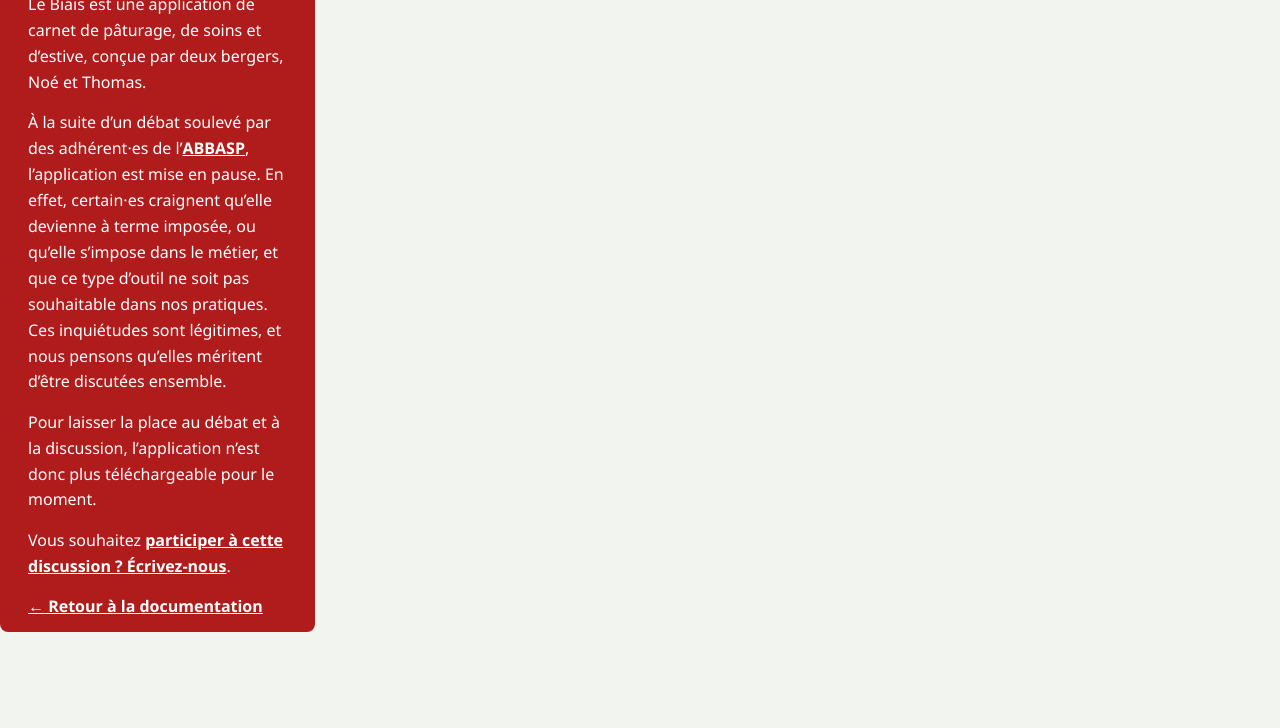
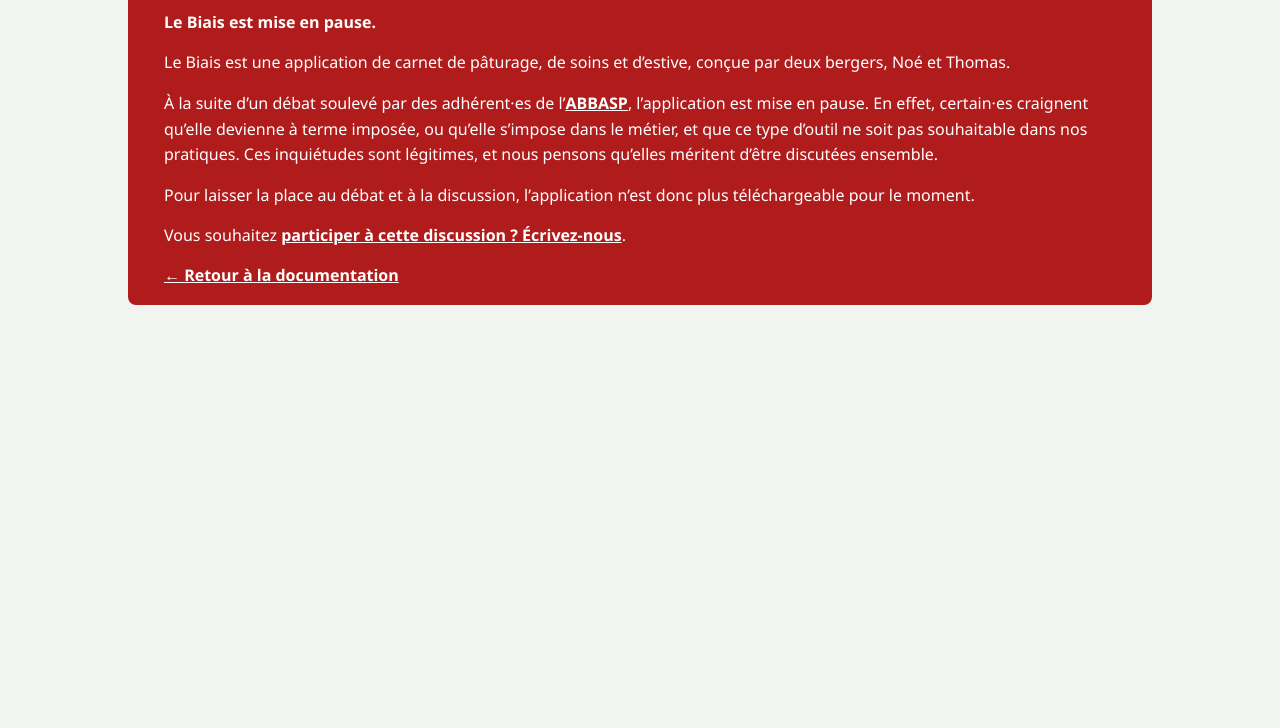
Before and after one commit to pach/leBiais_public, a plain HTML site: page indisponible.html in a window 1280 px wide. Shown: the part 293-1021 px from the top of the page. After the commit the page ends 800 px from the top, so only its background shows below. Drawn offline with Linux system fonts and the light colour scheme.

Commit message:
DOCS : page d'indisponibilité, encart centré et plus large
Co-Authored-By: Claude Sonnet 5.5 <noreply@anthropic.com>

```diff
--- a/style.css
+++ b/style.css
@@ -580,12 +580,17 @@ footer p { margin-top: 0.2em; }
 .page-pause .pause-filigrane { display: none; }
 
 .erreur-pause {
-    max-width: 40em;
-    margin: 12vh auto;
-    padding: 24px 28px 12px;
+    width: min(64em, calc(100% - 32px));
+    margin: 0 auto;
+    padding: 28px 36px 16px;
     color: #fff;
     background: rgb(176, 28, 28);
     border-radius: 8px;
 }
+.page-pause {
+    display: flex;
+    align-items: center;
+    min-height: 100vh;
+}
 .erreur-pause h1 { margin-top: 0; color: #fff; }
 .erreur-pause a { color: #fff; font-weight: 600; }
```
